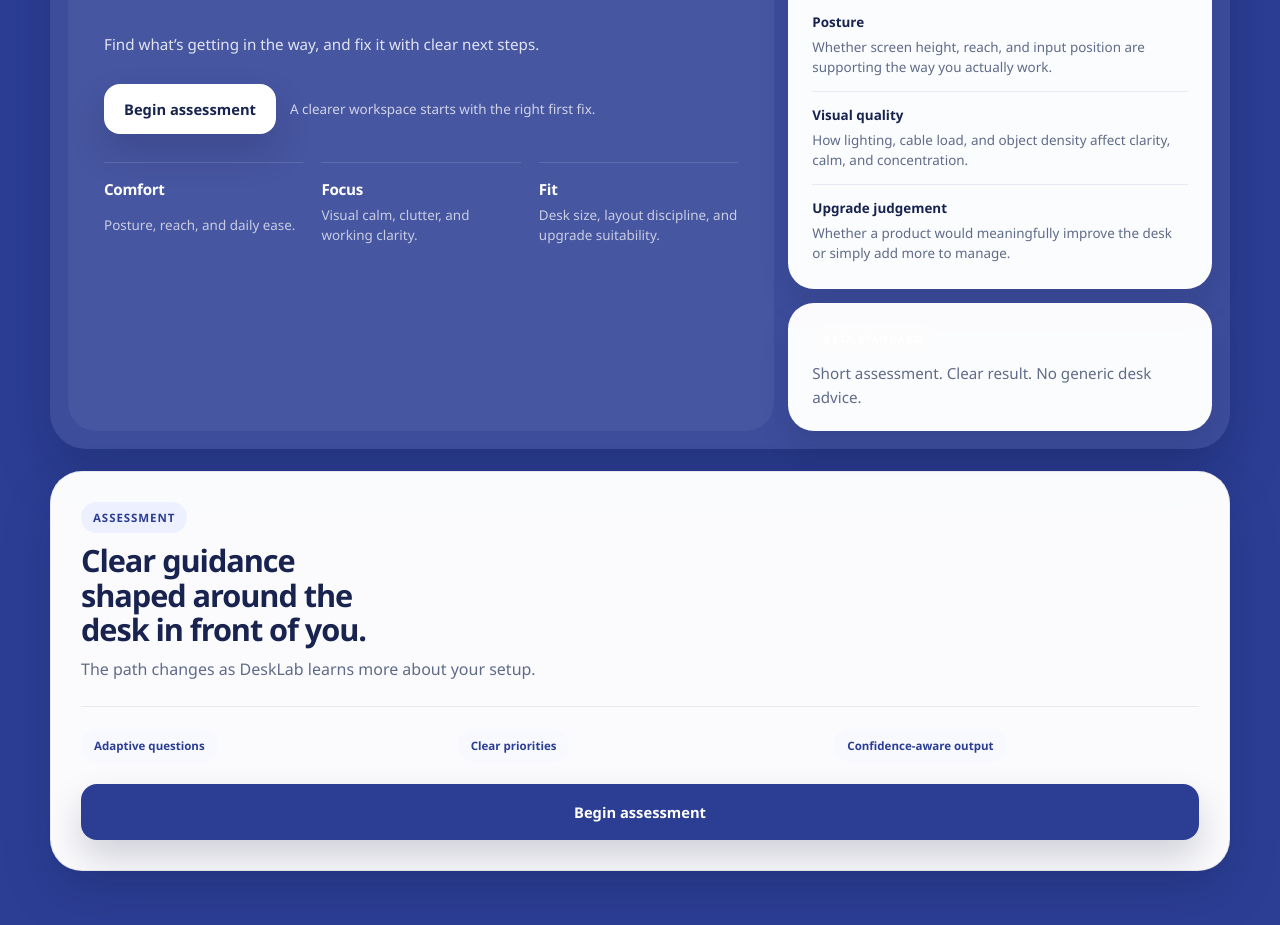
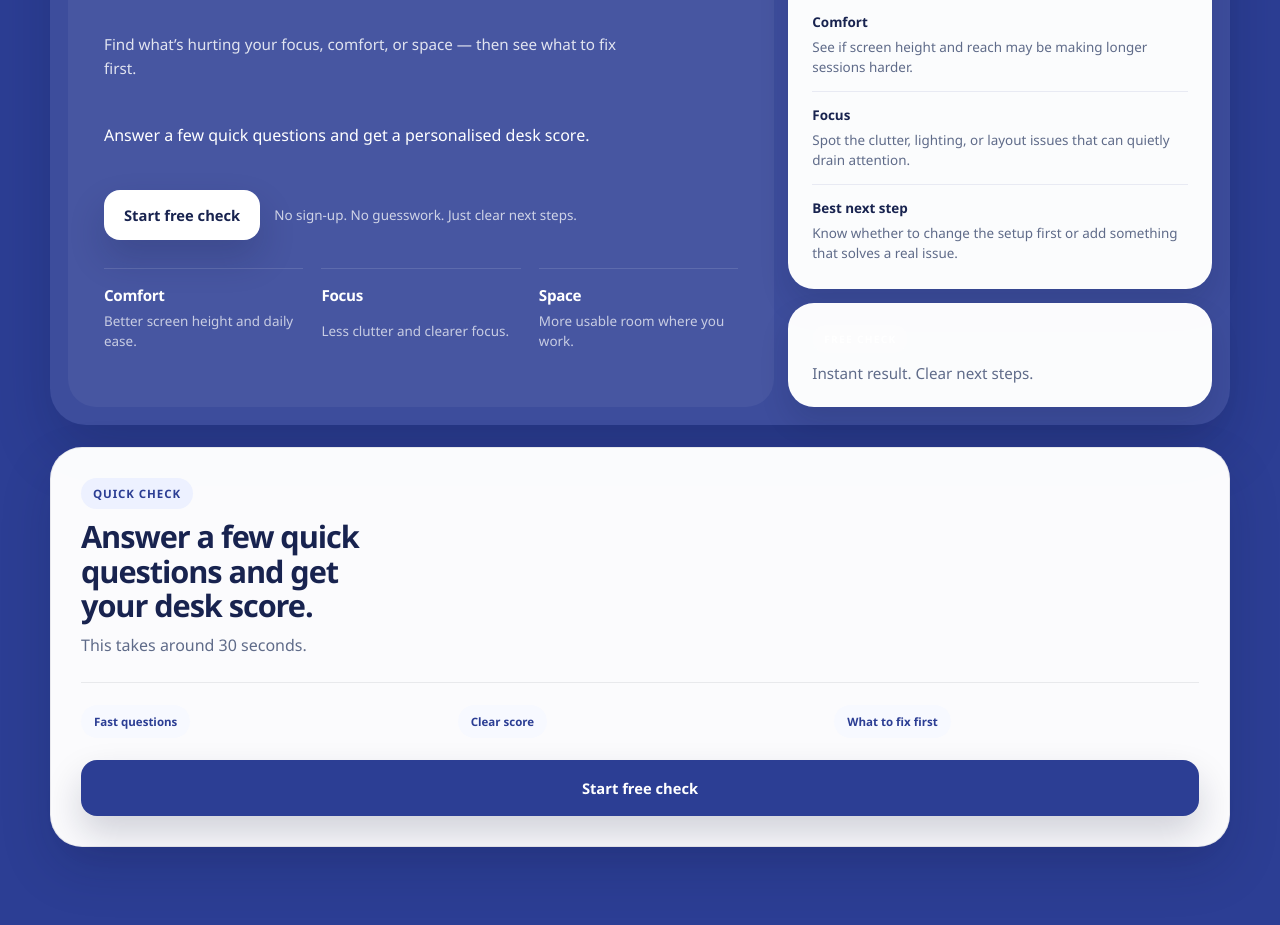
Before and after one commit to urbanmarketplace-labs/desk-advisor, a Next.js app: page / in a window 1280 px wide. Shown: the part 405-1330 px from the top of the page. Built offline with nearby package versions, Linux system fonts and the light colour scheme.

Commit message:
Tighten DeskLab conversion copy and flow

```diff
--- a/src/components/desk-advisor-site.tsx
+++ b/src/components/desk-advisor-site.tsx
@@ -40,7 +40,7 @@ function getScoreAccent(score: number): string {
 
 function getConfidenceSupport(result: DiagnosisResult): string {
   if (result.inputQuality === "light") {
-    return "Lower confidence. Add more detail for sharper results.";
+    return "Light diagnosis. A short note about your setup would make this more precise.";
   }
 
   if (result.inputQuality === "moderate") {
@@ -70,7 +70,7 @@ function getCompactDiagnosis(result: DiagnosisResult): string {
     return firstSentence(primary);
   }
 
-  return `${firstSentence(primary)} Secondary issue: ${humanizeConstraint(secondary.label).toLowerCase()}.`;
+  return `${firstSentence(primary)} Next issue: ${humanizeConstraint(secondary.label).toLowerCase()}.`;
 }
 
 function humanizeConstraint(value: string): string {
@@ -122,7 +122,7 @@ function getWhyBlocks(result: DiagnosisResult): Array<{ icon: string; label: str
   return [
     ...blocks,
     {
-      icon: "⚖️",
+      icon: "Priority",
       label: "Priority",
       text: `${humanizeConstraint(result.primaryConstraint)} matters most right now. Fixing it should have the biggest impact.`
     }
@@ -132,14 +132,14 @@ function getWhyBlocks(result: DiagnosisResult): Array<{ icon: string; label: str
 function getCueIcon(value: string): string {
   const text = value.toLowerCase();
 
-  if (text.includes("screen") || text.includes("laptop") || text.includes("monitor")) return "🖥️";
-  if (text.includes("light") || text.includes("shadow")) return "💡";
-  if (text.includes("clutter") || text.includes("clear") || text.includes("cable")) return "🧹";
-  if (text.includes("space") || text.includes("surface") || text.includes("fit")) return "📏";
-  if (text.includes("comfort") || text.includes("strain") || text.includes("neck") || text.includes("shoulder")) return "😌";
-  if (text.includes("focus") || text.includes("visual")) return "🎯";
+  if (text.includes("screen") || text.includes("laptop") || text.includes("monitor")) return "Screen";
+  if (text.includes("light") || text.includes("shadow")) return "Light";
+  if (text.includes("clutter") || text.includes("clear") || text.includes("cable")) return "Clear";
+  if (text.includes("space") || text.includes("surface") || text.includes("fit")) return "Space";
+  if (text.includes("comfort") || text.includes("strain") || text.includes("neck") || text.includes("shoulder")) return "Comfort";
+  if (text.includes("focus") || text.includes("visual")) return "Focus";
 
-  return "⬆️";
+  return "Note";
 }
 
 function getScoreName(scoreLabel: string): string {
@@ -162,6 +162,29 @@ function getGainEstimate(result: DiagnosisResult, scoreLabel: string, index: num
 }
 
 function getSimpleProductReason(product: DiagnosisResult["matchedProducts"][number]): string {
+  switch (product.key) {
+    case "monitor_stand":
+      return "Raises your screen and frees up desk space.";
+    case "adjustable_laptop_stand":
+      return "Helps reduce neck strain during longer sessions.";
+    case "wooden_laptop_stand":
+      return "Lifts your laptop while keeping the setup clean.";
+    case "monitor_light_bar":
+      return "Improves lighting where you actually work.";
+    case "cable_management":
+      return "Clears cables from your main work area.";
+    case "charging_station":
+      return "Keeps everyday charging in one cleaner spot.";
+    case "leather_desk_mat":
+      return "Defines a calmer main work zone.";
+    case "wooden_tablet_stand":
+      return "Moves a second device off the desk surface.";
+    case "headphone_stand":
+      return "Keeps headphones off the desk when not in use.";
+    case "lumomist_diffuser":
+      return "Adds polish once the practical fixes are handled.";
+  }
+
   const reason = product.reasons[0] ?? "Helps improve a real issue in your setup.";
 
   if (/lighting|visibility|light/i.test(reason)) return "Helps improve lighting where you work.";
@@ -201,6 +224,7 @@ export function DeskAdvisorSite() {
   const step = adaptiveSteps[Math.min(stepIndex, adaptiveSteps.length - 1)];
   const totalSteps = adaptiveSteps.length;
   const progress = Math.round(((stepIndex + 1) / totalSteps) * 100);
+  const quickCheckStep = Math.min(5, Math.max(1, Math.ceil(((stepIndex + 1) / totalSteps) * 5)));
 
   const canContinue = useMemo(() => isStepComplete(step.id, assessment[step.id]), [assessment, step.id]);
 
@@ -424,8 +448,9 @@ export function DeskAdvisorSite() {
   const scoreImprovements = result?.scoreImprovements ?? [];
   const compactSummary = result ? getCompactDiagnosis(result) : "";
   const isSummaryTyping = result ? typedSummary.length < compactSummary.length : false;
-  const primaryCtaLabel = phase === "idle" ? "Begin assessment" : "Go to assessment";
-  const heroCtaLabel = phase === "idle" ? "Begin assessment" : phase === "result" ? "View results" : "Continue assessment";
+  const primaryCtaLabel = phase === "idle" ? "Start free check" : "Go to quick check";
+  const heroCtaLabel = phase === "idle" ? "Start free check" : phase === "result" ? "View results" : "Continue check";
+  const progressMessage = quickCheckStep >= 5 ? "One more step to your result." : quickCheckStep >= 4 ? "Nearly there." : quickCheckStep >= 3 ? "Now we can find the main issue." : "Good — that helps narrow it down.";
 
   return (
     <main className="page">
@@ -447,28 +472,29 @@ export function DeskAdvisorSite() {
           <div className="hero">
             <div className="heroContent">
               <div className="heroBadge">DeskLab</div>
-              <h1>Fix your desk in minutes</h1>
+              <h1>Fix your desk in 30 seconds.</h1>
               <p className="heroLead">
-                Find what’s getting in the way, and fix it with clear next steps.
+                Find what’s hurting your focus, comfort, or space — then see what to fix first.
               </p>
+              <p className="heroSupport">Answer a few quick questions and get a personalised desk score.</p>
               <div className="heroActions">
                 <button className="primaryButton lightButton" type="button" onClick={goToAssessment}>
                   {heroCtaLabel}
                 </button>
-                <span className="heroMeta">A clearer workspace starts with the right first fix.</span>
+                <span className="heroMeta">No sign-up. No guesswork. Just clear next steps.</span>
               </div>
               <div className="heroHighlights">
                 <div>
                   <strong>Comfort</strong>
-                  <span>Posture, reach, and daily ease.</span>
+                  <span>Better screen height and daily ease.</span>
                 </div>
                 <div>
                   <strong>Focus</strong>
-                  <span>Visual calm, clutter, and working clarity.</span>
+                  <span>Less clutter and clearer focus.</span>
                 </div>
                 <div>
-                  <strong>Fit</strong>
-                  <span>Desk size, layout discipline, and upgrade suitability.</span>
+                  <strong>Space</strong>
+                  <span>More usable room where you work.</span>
                 </div>
               </div>
             </div>
@@ -476,29 +502,29 @@ export function DeskAdvisorSite() {
             <aside className="heroAside">
               <div className="heroPanel">
                 <span className="panelKicker">What you get</span>
-                <h2 className="heroPanelTitle">A clear score, one main issue, and the fastest ways to improve it.</h2>
+                <h2 className="heroPanelTitle">A desk score, your biggest issue, and what to fix first.</h2>
                 <p className="heroPanelText">
-                  DeskLab keeps the advice practical: fix what changes daily use before adding more to your desk.
+                  Fast, practical advice that shows what is getting in the way and what will help first.
                 </p>
                 <div className="heroEditorial">
                   <div>
-                    <strong>Posture</strong>
-                    <span>Whether screen height, reach, and input position are supporting the way you actually work.</span>
+                    <strong>Comfort</strong>
+                    <span>See if screen height and reach may be making longer sessions harder.</span>
                   </div>
                   <div>
-                    <strong>Visual quality</strong>
-                    <span>How lighting, cable load, and object density affect clarity, calm, and concentration.</span>
+                    <strong>Focus</strong>
+                    <span>Spot the clutter, lighting, or layout issues that can quietly drain attention.</span>
                   </div>
                   <div>
-                    <strong>Upgrade judgement</strong>
-                    <span>Whether a product would meaningfully improve the desk or simply add more to manage.</span>
+                    <strong>Best next step</strong>
+                    <span>Know whether to change the setup first or add something that solves a real issue.</span>
                   </div>
                 </div>
               </div>
 
               <div className="heroFoot">
-                <span className="panelKicker">Beta standard</span>
-                <p>Short assessment. Clear result. No generic desk advice.</p>
+                <span className="panelKicker">Free check</span>
+                <p>Instant result. Clear next steps.</p>
               </div>
             </aside>
           </div>
@@ -509,13 +535,13 @@ export function DeskAdvisorSite() {
         <div className="assessmentFrame" ref={assessmentFrameRef} tabIndex={-1}>
           <div className="assessmentIntroRow">
             <div className="assessmentIntro">
-              <span className="sectionLabel">Assessment</span>
-              <h2>Clear guidance shaped around the desk in front of you.</h2>
-              <p>The path changes as DeskLab learns more about your setup.</p>
+              <span className="sectionLabel">Quick check</span>
+              <h2>Answer a few quick questions and get your desk score.</h2>
+              <p>This takes around 30 seconds.</p>
             </div>
             {phase !== "idle" ? (
               <button className="textButton" type="button" onClick={restart}>
-                Reset assessment
+                Start again
               </button>
             ) : null}
           </div>
@@ -523,12 +549,12 @@ export function DeskAdvisorSite() {
           {phase === "idle" ? (
             <div className="introState">
               <div className="introPoints">
-                <span>Adaptive questions</span>
-                <span>Clear priorities</span>
-                <span>Confidence-aware output</span>
+                <span>Fast questions</span>
+                <span>Clear score</span>
+                <span>What to fix first</span>
               </div>
               <button className="primaryButton wideButton" type="button" onClick={goToAssessment}>
-                Begin assessment
+                Start free check
               </button>
             </div>
           ) : null}
@@ -537,7 +563,7 @@ export function DeskAdvisorSite() {
             <div className="questionShell" ref={livePanelRef} tabIndex={-1}>
               <div className="progressMeta">
                 <span>
-                  Step {stepIndex + 1} of {totalSteps}
+                  Quick check {quickCheckStep} of 5
                 </span>
                 <span>{progress}%</span>
               </div>
@@ -546,9 +572,10 @@ export function DeskAdvisorSite() {
               </div>
 
               <div className="questionArea">
-                <span className="sectionLabel">Live assessment</span>
+                <span className="sectionLabel">This takes around 30 seconds</span>
                 <h2 ref={questionHeadingRef} tabIndex={-1}>{step.title}</h2>
                 <p>{step.description}</p>
+                <span className="questionHint momentumHint">{progressMessage}</span>
                 {step.reason ? <span className="questionHint">{step.reason}</span> : null}
 
                 {step.kind === "text" ? (
@@ -559,7 +586,7 @@ export function DeskAdvisorSite() {
                       value={assessment.extraDetail}
                       onChange={(event) => updateSingle("extraDetail", event.target.value)}
                     />
-                    <span className="questionHint">Optional, but this is the part that makes the diagnosis more specific.</span>
+                    <span className="questionHint">Optional, but this helps make the result more precise.</span>
                   </div>
                 ) : null}
 
@@ -608,7 +635,7 @@ export function DeskAdvisorSite() {
                   Back
                 </button>
                 <button className="primaryButton" type="button" onClick={goNext} disabled={!canContinue}>
-                  {stepIndex === totalSteps - 1 ? "Analyse workspace" : "Continue"}
+                  {stepIndex === totalSteps - 1 ? "Get my desk score" : "Continue"}
                 </button>
               </div>
             </div>
@@ -617,9 +644,9 @@ export function DeskAdvisorSite() {
           {phase === "loading" ? (
             <div className="loadingState" aria-live="polite" ref={livePanelRef} tabIndex={-1}>
               <div className="thinkingOrb" />
-              <span className="sectionLabel">DeskLab is thinking</span>
+              <span className="sectionLabel">DeskLab is checking your setup</span>
               <h2>{loadingMessages[loadingIndex]}</h2>
-              <p>Turning your answers into a clear score and practical next steps.</p>
+              <p>Turning your answers into a clear score and what to fix first.</p>
             </div>
           ) : null}
 
@@ -627,6 +654,7 @@ export function DeskAdvisorSite() {
             <div className="resultShell" ref={livePanelRef} tabIndex={-1}>
               <div className="resultHero">
                 <div className="scoreCard">
+                  <span className="sectionLabel">Your desk score</span>
                   <span className={`scoreTag ${getScoreAccent(result.score)}`}>{getScoreLabel(result.score)}</span>
                   <div className="score">
                     {result.score}
@@ -651,8 +679,8 @@ export function DeskAdvisorSite() {
                 <div className="resultOverview">
                   <div className="overviewTop">
                     <div>
-                      <span className="sectionLabel">Main issue</span>
-                      <h2>⚠️ {humanizeConstraint(result.primaryConstraint)}</h2>
+                      <span className="sectionLabel">Biggest issue</span>
+                      <h2>{humanizeConstraint(result.primaryConstraint)}</h2>
                     </div>
                     <div className="pillStack">
                       <div className={`confidencePill confidence${result.confidence}`}>{result.confidenceLabel}</div>
@@ -671,7 +699,7 @@ export function DeskAdvisorSite() {
                   </div>
 
                   <details className="inputQualityCard">
-                    <summary>Why this result</summary>
+                    <summary>Why this matters</summary>
                     {getWhyBlocks(result).map((block) => (
                       <div key={`${block.label}-${block.text}`}>
                         <strong>{block.icon} {block.label}</strong>
@@ -688,10 +716,10 @@ export function DeskAdvisorSite() {
                   <div className="resultBlock">
                     <span className="blockLabel">Fix this first</span>
                     <ul className="cleanList">
-                      {scoreImprovements.slice(0, 3).map((item) => (
+                      {scoreImprovements.slice(0, 3).map((item, index) => (
                         <li key={`${item.action}-${item.scoreLabel}`}>
-                          <strong>{getCueIcon(item.action)} {humanizeCopy(item.action)}</strong>
-                          <span>→ {humanizeCopy(item.effect)}</span>
+                          <strong>{index === 0 ? "Start here: " : ""}{getCueIcon(item.action)} {humanizeCopy(item.action)}</strong>
+                          <span>Benefit: {humanizeCopy(item.effect)}</span>
                         </li>
                       ))}
                     </ul>
@@ -714,7 +742,7 @@ export function DeskAdvisorSite() {
                 <div className="productsSection revealBlock isVisible">
                   <div className="sectionIntro compactIntro">
                     <span className="sectionLabel">Recommended for your setup</span>
-                    <h2>Each one helps fix a real issue in your setup.</h2>
+                    <h2>Each one helps solve a real issue in your setup.</h2>
                   </div>
 
                   {matchedProducts.length > 0 ? (
@@ -730,7 +758,8 @@ export function DeskAdvisorSite() {
                                 <img
                                   alt={match.product.name}
                                   className="productImage"
-                                  loading="lazy"
+                                  loading="eager"
+                                  decoding="async"
                                   src={match.product.image}
                                 />
                               </div>
@@ -738,8 +767,6 @@ export function DeskAdvisorSite() {
                             <div className="productTop">
                               <strong>{match.product.name}</strong>
                             </div>
-                            <p className="productIntro">{match.product.intro}</p>
-                            <p className="productDetail">{match.product.details}</p>
                             <p>{getSimpleProductReason(match)}</p>
                             <div className="productMeta">
                               <span>{match.fitScore}% match</span>
@@ -763,7 +790,7 @@ export function DeskAdvisorSite() {
                     </div>
                   ) : (
                     <div className="rationalePanel">
-                      <span className="sectionLabel">No product-first fix yet</span>
+                      <span className="sectionLabel">No product needed yet</span>
                       <p>Start with the setup changes above. They should improve the score faster than buying more.</p>
                     </div>
                   )}
```
